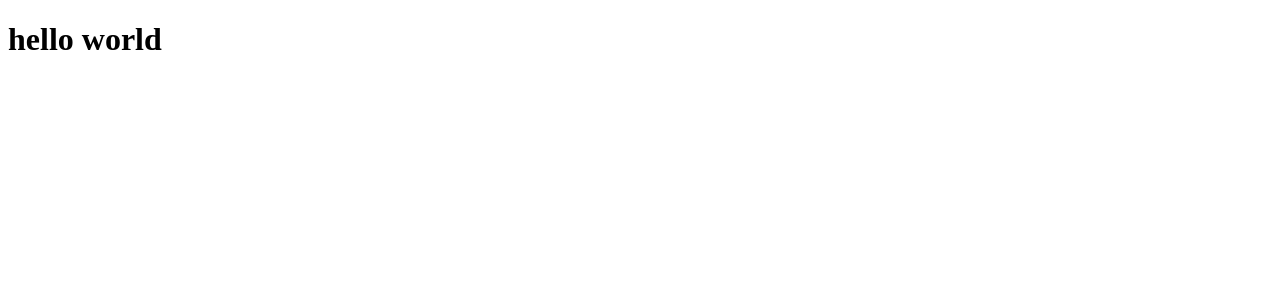
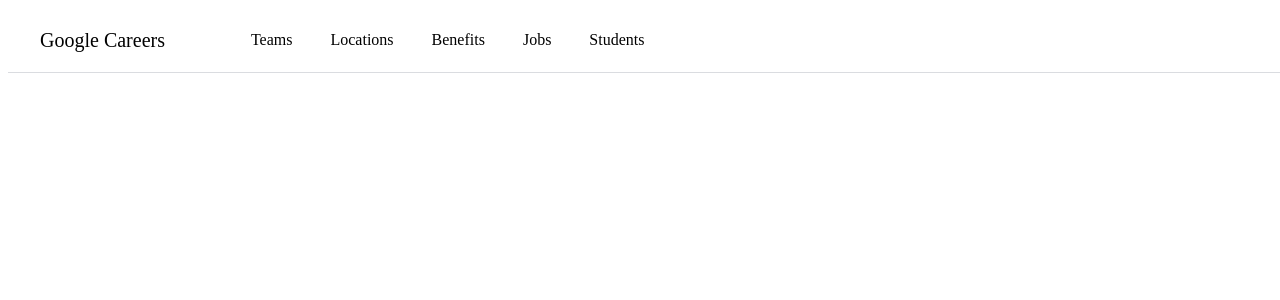
Before and after one commit to hamzanassour/Google-Careers-clone, a Vue app: page / in a window 1280 px wide. Before the commit this address had no page. Shown: the top 300 px of the page. Built offline with nearby package versions, Linux system fonts and the light colour scheme.

Commit message:
NavBar component

```diff
--- a/jest.config.js
+++ b/jest.config.js
@@ -1,3 +1,4 @@
 module.exports = {
   preset: "@vue/cli-plugin-unit-jest",
+  testMatch: ["**/__tests__/**/*.[jt]s?(x)", "**/?(*.)+(spec|test).[jt]s?(x)"],
 };
--- a/src/App.vue
+++ b/src/App.vue
@@ -1,5 +1,12 @@
 <template>
-  <h1>hello world</h1>
+  <NavBar></NavBar>
 </template>
 
+<script>
+import NavBar from "./components/NavBar.vue";
+export default {
+  components: { NavBar },
+};
+</script>
+
 <style></style>
--- /dev/null
+++ b/src/components/NavBar.vue
@@ -0,0 +1,76 @@
+<template>
+  <header>
+    <div class="nav-container">
+      <div class="nav-wrapper">
+        <a href="/" class="logo">{{ logo }}</a>
+        <nav>
+          <ul>
+            <li><a href="#">Teams</a></li>
+            <li><a href="#">Locations</a></li>
+            <li><a href="#">Benefits</a></li>
+            <li><a href="#">Jobs</a></li>
+            <li><a href="#">Students</a></li>
+          </ul>
+        </nav>
+      </div>
+    </div>
+  </header>
+</template>
+
+<script>
+export default {
+  name: "NavBar",
+  data: function () {
+    return {
+      logo: "Google Careers",
+    };
+  },
+};
+</script>
+
+<style scoped>
+.nav-container {
+  position: fixed;
+  margin-top: 0;
+  margin-left: 0;
+  width: 100%;
+  height: 64px;
+  background-color: aqua;
+}
+.nav-wrapper {
+  display: flex;
+  flex-wrap: nowrap;
+  height: 100%;
+  background-color: white;
+  padding-left: 32px;
+  padding-right: 32px;
+  border-bottom: 1px solid #dadce0;
+}
+.logo {
+  display: flex;
+  align-items: center;
+  height: 100%;
+  text-decoration: none;
+  font-size: 20px;
+  line-height: 28px;
+}
+nav {
+  height: 100%;
+  margin-left: 48px;
+}
+ul {
+  display: flex;
+  align-items: center;
+  list-style-type: none;
+  padding: 0;
+  margin: 0;
+  height: 100%;
+}
+li {
+  margin-left: 38px;
+}
+a {
+  text-decoration: none;
+  color: inherit;
+}
+</style>
--- a/src/main.js
+++ b/src/main.js
@@ -1,5 +1,4 @@
 import { createApp } from "vue";
 import App from "./App.vue";
-import router from "./router";
 
-createApp(App).use(router).mount("#app");
+createApp(App).mount("#app");
```
Also changed, not shown: .eslintrc.js, src/playground.js (added).
